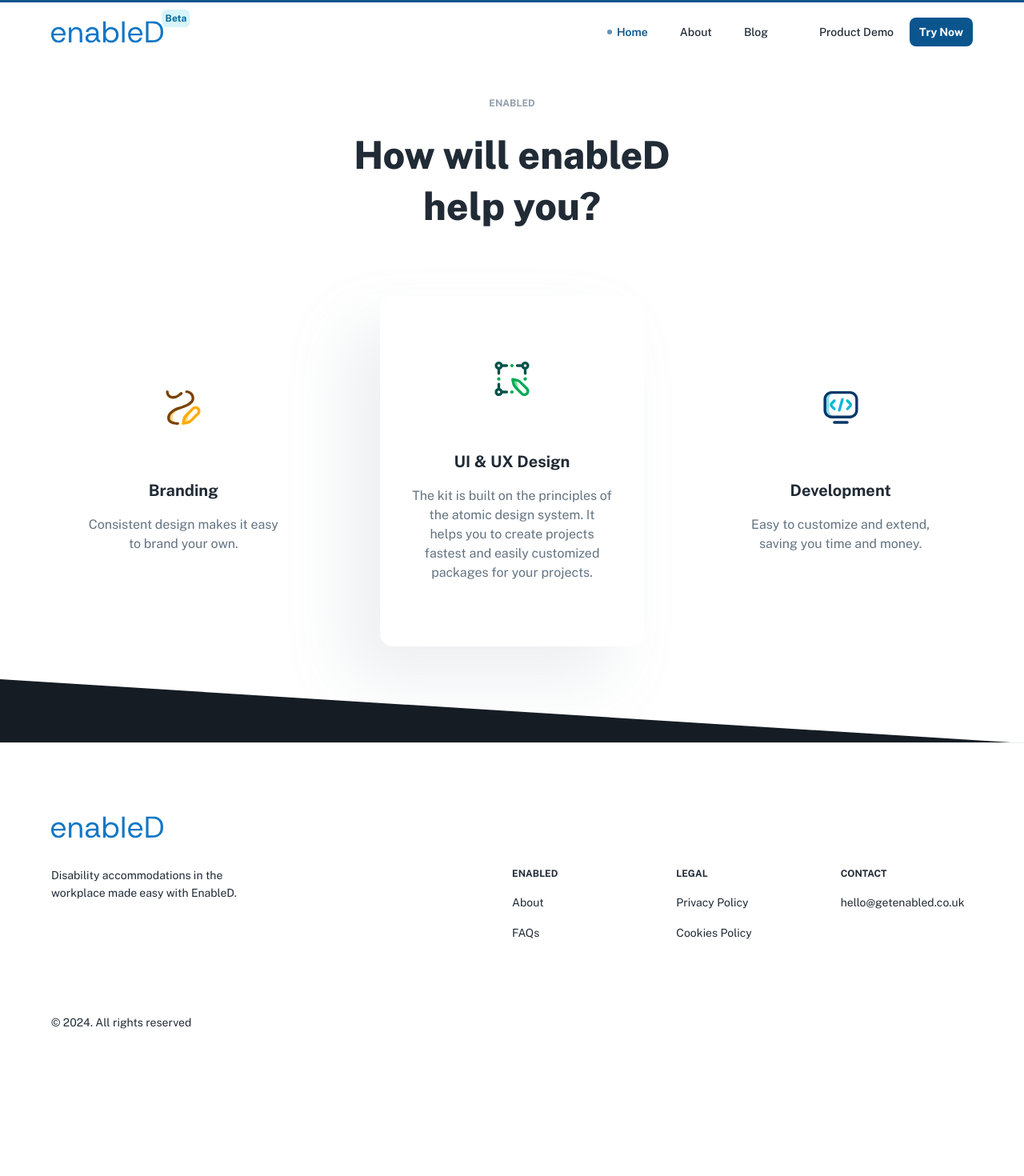
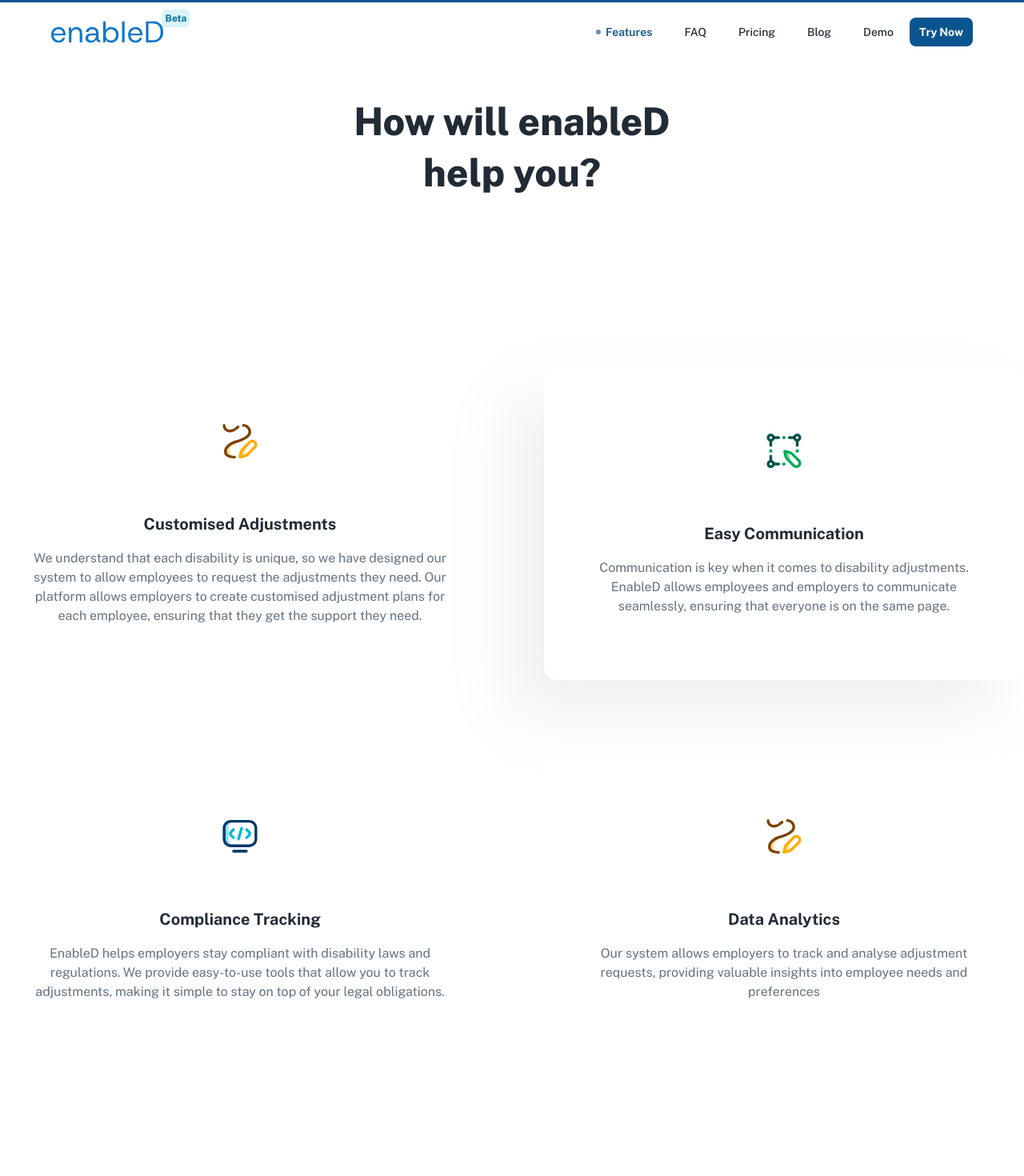
Before and after one commit to dboland77/enabled-website, a Next.js app: page / in a window 1280 px wide. Shown: the top 1470 px of the page at 80% size. Before the commit the page ends 1329 px from the top, so only its background shows below. Built offline with nearby package versions, Linux system fonts and the light colour scheme; some icons are missing.

Commit message:
Added feature cards

```diff
--- a/src/layouts/main/config-navigation.tsx
+++ b/src/layouts/main/config-navigation.tsx
@@ -4,33 +4,38 @@ import Iconify from 'src/components/iconify';
 
 export const navConfig = [
   {
-    title: 'Home',
+    title: 'Features',
     icon: <Iconify icon="solar:home-2-bold-duotone" />,
     path: '/',
   },
   {
-    title: 'About',
+    title: 'FAQ',
     icon: <Iconify icon="solar:atom-bold-duotone" />,
     path: paths.about,
+  },
+  {
+    title: 'Pricing',
+    icon: <Iconify icon="solar:atom-bold-duotone" />,
+    path: paths.pricing,
   },
   {
     title: 'Blog',
     path: '/blog',
     icon: <Iconify icon="solar:file-bold-duotone" />,
-    children: [
-      {
-        subheader: 'Other',
-        items: [
-          { title: 'About us', path: paths.about },
-          { title: 'Contact us', path: paths.contact },
-          { title: 'FAQs', path: paths.faqs },
-          { title: 'Pricing', path: paths.pricing },
-        ],
-      },
-    ],
+    // children: [
+    //   {
+    //     subheader: 'Other',
+    //     items: [
+    //       { title: 'About us', path: paths.about },
+    //       { title: 'Contact us', path: paths.contact },
+    //       { title: 'FAQs', path: paths.faqs },
+    //       { title: 'Pricing', path: paths.pricing },
+    //     ],
+    //   },
+    // ],
   },
   {
-    title: 'Product Demo',
+    title: 'Demo',
     icon: <Iconify icon="solar:notebook-bold-duotone" />,
     path: paths.product,
   },
--- a/src/layouts/main/footer.tsx
+++ b/src/layouts/main/footer.tsx
@@ -21,7 +21,7 @@ const LINKS = [
   {
     headline: 'Enabled',
     children: [
-      { name: 'About', href: paths.about },
+      { name: 'Features', href:'#' },
       { name: 'FAQs', href: paths.faqs },
     ],
   },
@@ -97,7 +97,7 @@ export default function Footer() {
                 mx: { xs: 'auto', md: 'unset' },
               }}
             >
-              Disability accommodations in the workplace made easy with EnableD.
+              Reasonable adjustments in the workplace made easy with enableD.
             </Typography>
 
             <Stack
--- a/src/sections/home/home-enabled.tsx
+++ b/src/sections/home/home-enabled.tsx
@@ -9,24 +9,6 @@ import Typography from '@mui/material/Typography';
 
 import { varFade, MotionViewport } from 'src/components/animate';
 
-const CARDS = [
-  {
-    icon: ' /assets/icons/home/ic_make_brand.svg',
-    title: 'Branding',
-    description: 'Consistent design makes it easy to brand your own.',
-  },
-  {
-    icon: ' /assets/icons/home/ic_design.svg',
-    title: 'UI & UX Design',
-    description:
-      'The kit is built on the principles of the atomic design system. It helps you to create projects fastest and easily customized packages for your projects.',
-  },
-  {
-    icon: ' /assets/icons/home/ic_development.svg',
-    title: 'Development',
-    description: 'Easy to customize and extend, saving you time and money.',
-  },
-];
 
 export default function HomeEnabled() {
   return (
@@ -43,11 +25,7 @@ export default function HomeEnabled() {
           mb: { xs: 5, md: 10 },
         }}
       >
-        <m.div variants={varFade().inUp}>
-          <Typography component="div" variant="overline" sx={{ color: 'text.disabled' }}>
-            enableD
-          </Typography>
-        </m.div>
+
 
         <m.div variants={varFade().inDown}>
           <Typography variant="h2">
@@ -56,50 +34,6 @@ export default function HomeEnabled() {
         </m.div>
       </Stack>
 
-      <Box
-        gap={{ xs: 3, lg: 10 }}
-        display="grid"
-        alignItems="center"
-        gridTemplateColumns={{
-          xs: 'repeat(1, 1fr)',
-          md: 'repeat(3, 1fr)',
-        }}
-      >
-        {CARDS.map((card, index) => (
-          <m.div variants={varFade().inUp} key={card.title}>
-            <Card
-              sx={{
-                textAlign: 'center',
-                boxShadow: { md: 'none' },
-                bgcolor: 'background.default',
-                p: (theme) => theme.spacing(10, 5),
-                ...(index === 1 && {
-                  boxShadow: (theme) => ({
-                    md: `-40px 40px 80px ${
-                      theme.palette.mode === 'light'
-                        ? alpha(theme.palette.grey[500], 0.16)
-                        : alpha(theme.palette.common.black, 0.4)
-                    }`,
-                  }),
-                }),
-              }}
-            >
-              <Box
-                component="img"
-                src={card.icon}
-                alt={card.title}
-                sx={{ mx: 'auto', width: 48, height: 48 }}
-              />
-
-              <Typography variant="h5" sx={{ mt: 8, mb: 2 }}>
-                {card.title}
-              </Typography>
-
-              <Typography sx={{ color: 'text.secondary' }}>{card.description}</Typography>
-            </Card>
-          </m.div>
-        ))}
-      </Box>
     </Container>
   );
 }
--- /dev/null
+++ b/src/sections/home/home-features.tsx
@@ -0,0 +1,98 @@
+import { m } from 'framer-motion';
+
+import Box from '@mui/material/Box';
+import Card from '@mui/material/Card';
+import Stack from '@mui/material/Stack';
+import { alpha } from '@mui/material/styles';
+import Container from '@mui/material/Container';
+import Typography from '@mui/material/Typography';
+
+import { varFade, MotionViewport } from 'src/components/animate';
+
+
+const CARDS = [
+  {
+    icon: '/assets/icons/home/ic_make_brand.svg',
+    title: 'Customised Adjustments',
+    description: `We understand that each disability is unique, so we have designed our system to allow employees to request the adjustments they need.
+
+    Our platform allows employers to create customised adjustment plans for each employee, ensuring that they get the support they need.`,
+  },
+  {
+    icon: '/assets/icons/home/ic_design.svg',
+    title: 'Easy Communication',
+    description: `Communication is key when it comes to disability adjustments.
+
+    EnableD allows employees and employers to communicate seamlessly, ensuring that everyone is on the same page.`,
+  },
+  {
+    icon: '/assets/icons/home/ic_development.svg',
+    title: 'Compliance Tracking',
+    description: `EnableD helps employers stay compliant with disability laws and regulations.
+
+    We provide easy-to-use tools that allow you to track adjustments, making it simple to stay on top of your legal obligations.`,
+  },
+  {
+    icon: '/assets/icons/home/ic_make_brand.svg',
+    title: 'Data Analytics',
+    description: `Our system allows employers to track and analyse adjustment requests, providing valuable insights into employee needs and preferences`,
+  },
+  {
+    icon: '/assets/icons/home/ic_design.svg',
+    title: 'Personal Adjustment Passport.',
+    description: `EnableD allows employees to build up a profile of adjustments that work for them and their unique needs.
+
+    This profile can be exported and used wherever it is needed - not just in the workplace.`,
+  },
+];
+
+export default function HomeFeatures() {
+  return (
+
+    <Box
+    gap={{ xs: 3, lg: 10 }}
+    display="grid"
+    alignItems="center"
+    gridTemplateColumns={{
+      xs: 'repeat(1, 1fr)',
+      md: 'repeat(2, 1fr)',
+    }}
+>
+  {CARDS.map((card, index) => (
+    <m.div variants={varFade().inUp} key={card.title}>
+      <Card
+        sx={{
+          textAlign: 'center',
+          boxShadow: { md: 'none' },
+          bgcolor: 'background.default',
+          p: (theme) => theme.spacing(10, 5),
+          ...(index === 1 && {
+            boxShadow: (theme) => ({
+              md: `-40px 40px 80px ${
+                theme.palette.mode === 'light'
+                ? alpha(theme.palette.grey[500], 0.16)
+                  : alpha(theme.palette.common.black, 0.4)
+                }`,
+              }),
+            }),
+          }}
+          >
+        <Box
+          component="img"
+          src={card.icon}
+          alt={card.title}
+          sx={{ mx: 'auto', width: 48, height: 48 }}
+          />
+
+        <Typography variant="h5" sx={{ mt: 8, mb: 2 }}>
+          {card.title}
+        </Typography>
+
+        <Typography sx={{ color: 'text.secondary' }}>{card.description}</Typography>
+      </Card>
+    </m.div>
+  ))}
+</Box>
+
+)
+}
--- a/src/sections/home/view/home-view.tsx
+++ b/src/sections/home/view/home-view.tsx
@@ -11,6 +11,7 @@ import ScrollProgress from 'src/components/scroll-progress';
 
 // import HomeHero from '../home-hero';
 import HomeEnabled from '../home-enabled';
+import HomeFeatures from '../home-features'
 // import HomePricing from '../home-pricing';
 // import HomeDarkMode from '../home-dark-mode';
 // import HomeLookingFor from '../home-looking-for';
@@ -60,6 +61,7 @@ export default function HomeView() {
         }}
       >
         <HomeEnabled />
+        <HomeFeatures/>
 
         {/* <HomeHugePackElements /> */}
 
```
Also changed, not shown: src/sections/home/Features.tsx (deleted, +0 -39 lines), src/sections/home/home-faq.tsx (renamed from src/sections/home/FAQ.tsx).
